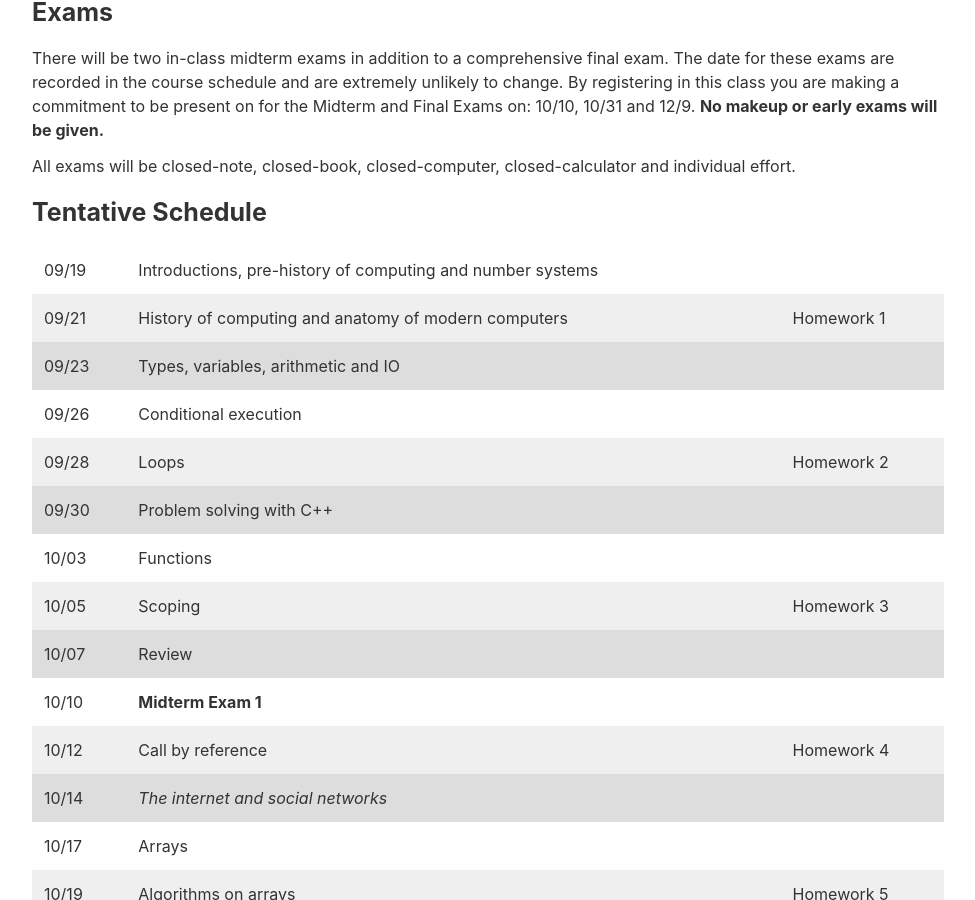
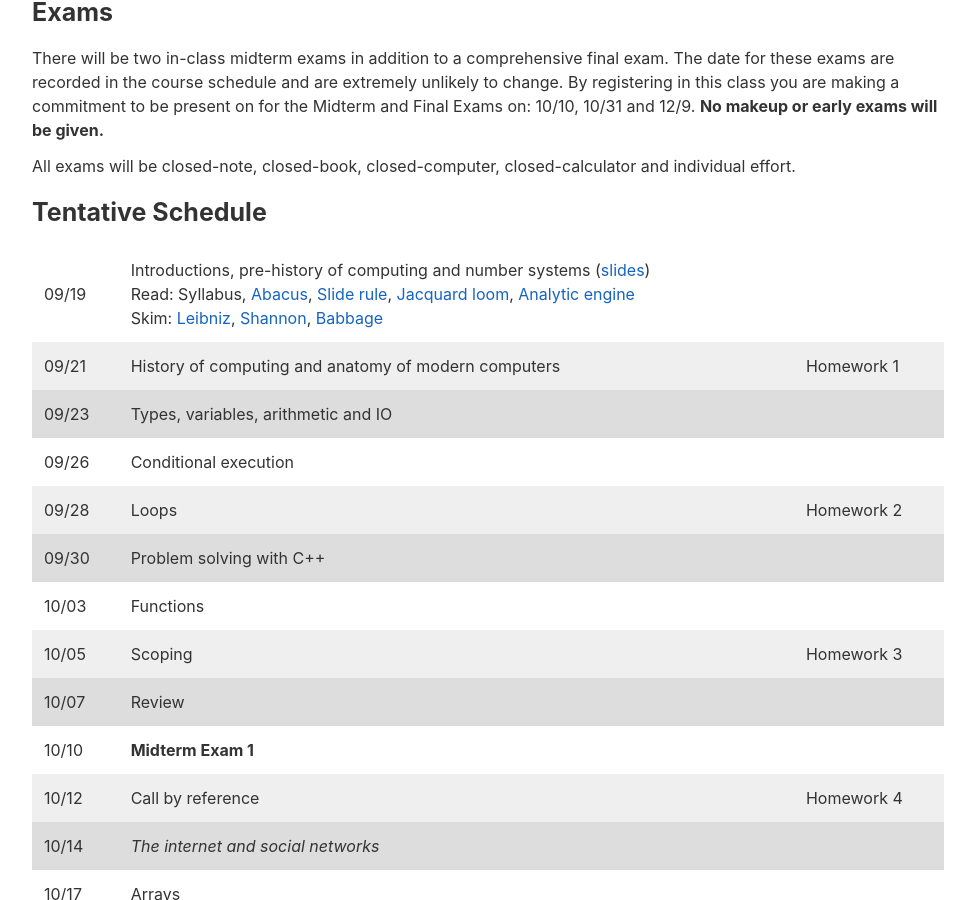
Before and after one commit to jacksonjw12/mbannister.github.io, a Jekyll site: the page built from _teaching/10-f16/index.md, in a window 1280 px wide and 900 px high, scrolled down 3037 px. Shown: the whole window, without its empty margins (152-1127 px from the left). Built offline with Jekyll 4.4.1, drawn with Linux system fonts in a browser that asks for light colours.

Commit message:
Add reading for Lecture01

```diff
--- a/_teaching/10-f16/index.md
+++ b/_teaching/10-f16/index.md
@@ -112,7 +112,7 @@ All exams will be closed-note, closed-book, closed-computer, closed-calculator a
 
 ## Tentative Schedule
 
-09/19 | Introductions, pre-history of computing and number systems | <!-- Week 1; Lab: Install-->
+09/19 | Introductions, pre-history of computing and number systems ([slides](Slides/Lecture01.pdf)) <br/> Read: Syllabus, [Abacus](//en.wikipedia.org/wiki/Abacus), [Slide rule](//en.wikipedia.org/wiki/Abacus), [Jacquard loom](//en.wikipedia.org/wiki/Jacquard_loom), [Analytic engine](//en.wikipedia.org/wiki/Analytical_Engine) <br/> Skim: [Leibniz](//en.wikipedia.org/wiki/Gottfried_Wilhelm_Leibniz),  [Shannon](//en.wikipedia.org/wiki/Claude_Shannon),  [Babbage](//en.wikipedia.org/wiki/Claude_Shannon)  | <!-- Week 1; Lab: Install-->
 09/21 | History of computing and anatomy of modern computers | Homework 1
 09/23 | Types, variables, arithmetic and IO|
 09/26 | Conditional execution | <!-- Week 2; Lab: Var, IO, Conditionals -->
```
